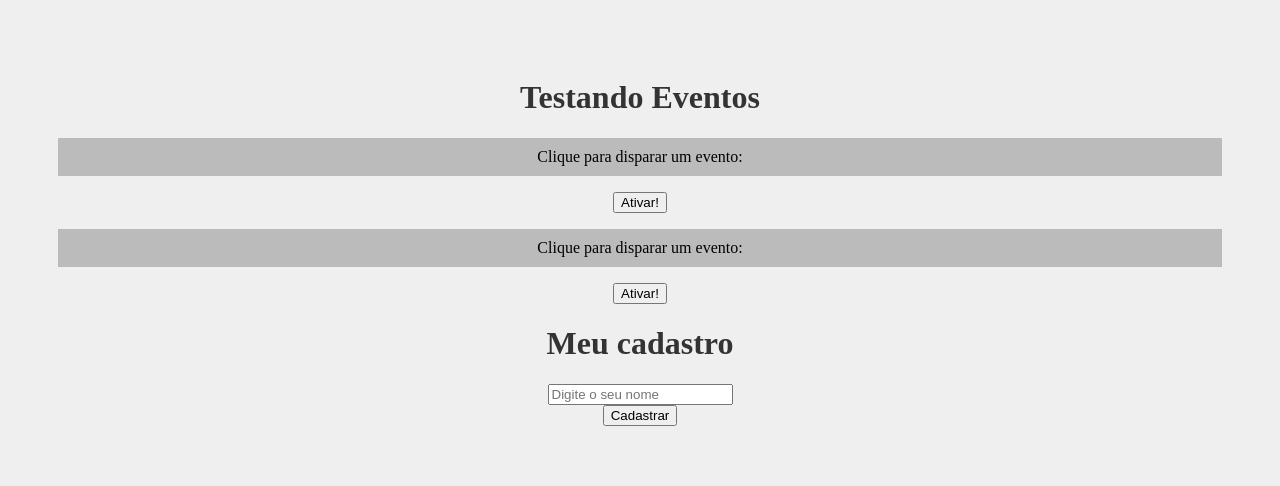
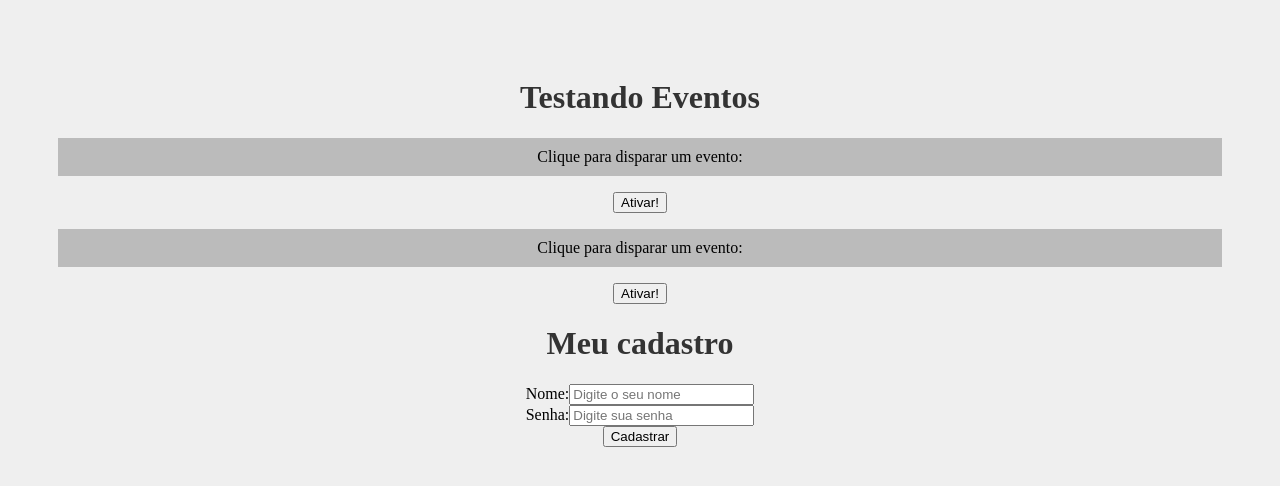
Before and after one commit to Mllara/react-project, a React (Create React App) app: page / in a window 1280 px wide. Shown: the top 486 px of the page. Built offline with nearby package versions, Linux system fonts and the light colour scheme.

Commit message:
aula_dez_parte_dois

```diff
--- a/src/Components/Form.js
+++ b/src/Components/Form.js
@@ -1,16 +1,38 @@
+import {useState} from 'react'
+
 function Form(){
     function cadastrarUsuario(e){
         e.preventDefault()
-        console.log('Cadastrou o usuario')
+        console.log(`Usuário' ${name} foi cadastrado com a senha: ${password}`)
+
 
     }
+
+    const [name, setName] = useState()
+    const [password, setPassword] = useState()
 
     return (
         <div>
             <h1>Meu cadastro</h1>
             <form onSubmit={cadastrarUsuario}>
                 <div>
-                    <input type="text" placeholder="Digite o seu nome" />
+                    <label htmlFor="name">Nome:</label>
+                    <input
+                    type="text"
+                    id="name"
+                    placeholder="Digite o seu nome"
+                    onChange={(e) => setName(e.target.value)}
+                    />
+                </div>
+                <div>
+                    <label htmlFor="password">Senha:</label>
+                    <input
+                    type="password"
+                    id="password"
+                    name="password"
+                    placeholder="Digite sua senha"
+                    onChange={(e) => setPassword(e.target.value)}
+                    />
                 </div>
                 <div>
                     <input type="submit" value="Cadastrar" />
```
